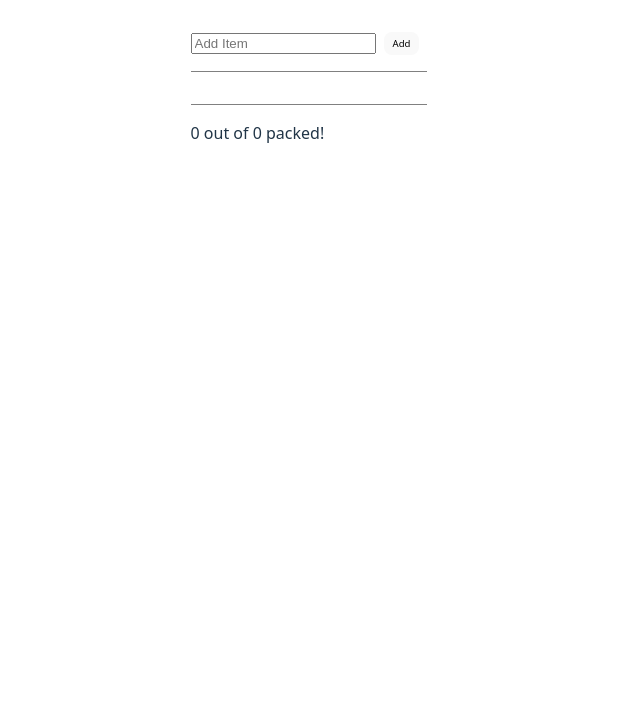
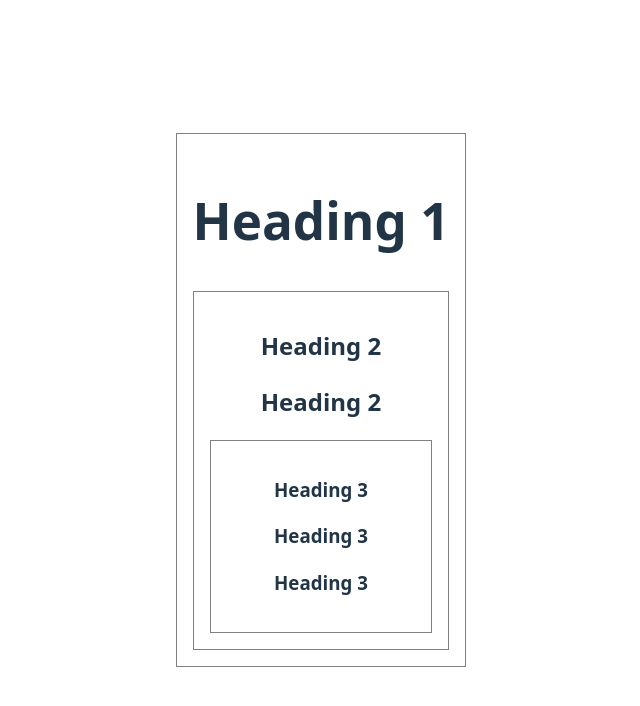
Before and after one commit to hsinny/react-official-examples, a React (Vite) app: page / in a window 1280 px wide. Shown: the top 706 px of the page, without its empty margins (319-959 px from the left). Built offline with nearby package versions, Linux system fonts and the light colour scheme.

Commit message:
feat: 新增顯示巢狀標題 SectionHeading 元件，使用 useContext & provider

```diff
--- a/src/App.tsx
+++ b/src/App.tsx
@@ -5,7 +5,8 @@ import './App.css';
 // import TravelPlanWithFlattenState from './components/TravelPlan/TravelPlanWithFlattenState';
 // import TravelPlanWithFlattenStateAndImmer from './components/TravelPlan/TravelPlanWithFlattenStateAndImmer';
 // import Todolist from './components/Todolist/Todolist';
-import TodolistWithReducer from './components/Todolist/TodolistWithReducer';
+// import TodolistWithReducer from './components/Todolist/TodolistWithReducer';
+import SectionHeading from './components/SectionHeading/SectionHeading';
 
 function App() {
   return (
@@ -16,7 +17,8 @@ function App() {
       {/* <TravelPlanWithFlattenState /> */}
       {/* <TravelPlanWithFlattenStateAndImmer /> */}
       {/* <Todolist /> */}
-      <TodolistWithReducer />
+      {/* <TodolistWithReducer /> */}
+      <SectionHeading />
     </>
   );
 }
--- /dev/null
+++ b/src/components/SectionHeading/Heading.tsx
@@ -0,0 +1,25 @@
+import { useContext } from 'react';
+import { LevelContext } from './LevelContext';
+
+const Heading = ({ children }: { children: React.ReactNode }) => {
+  const level = useContext(LevelContext);
+
+  switch (level) {
+    case 1:
+      return <h1>{children}</h1>;
+    case 2:
+      return <h2>{children}</h2>;
+    case 3:
+      return <h3>{children}</h3>;
+    case 4:
+      return <h4>{children}</h4>;
+    case 5:
+      return <h5>{children}</h5>;
+    case 6:
+      return <h6>{children}</h6>;
+    default:
+      return <p>{children}</p>;
+  }
+};
+
+export default Heading;
--- /dev/null
+++ b/src/components/SectionHeading/LevelContext.ts
@@ -0,0 +1,3 @@
+import { createContext } from 'react';
+
+export const LevelContext = createContext(1);
--- /dev/null
+++ b/src/components/SectionHeading/Section.tsx
@@ -0,0 +1,11 @@
+import { LevelContext } from './LevelContext';
+
+const Section = ({ level, children }: { level: number; children: React.ReactNode }) => {
+  return (
+    <LevelContext.Provider value={level}>
+      <section style={{ border: '1px solid gray', padding: '16px' }}>{children}</section>
+    </LevelContext.Provider>
+  );
+};
+
+export default Section;
--- /dev/null
+++ b/src/components/SectionHeading/SectionHeading.tsx
@@ -0,0 +1,21 @@
+import Section from './Section';
+import Heading from './Heading';
+
+const SectionHeading = () => {
+  return (
+    <Section level={1}>
+      <Heading>Heading 1</Heading>
+      <Section level={2}>
+        <Heading>Heading 2</Heading>
+        <Heading>Heading 2</Heading>
+        <Section level={3}>
+          <Heading>Heading 3</Heading>
+          <Heading>Heading 3</Heading>
+          <Heading>Heading 3</Heading>
+        </Section>
+      </Section>
+    </Section>
+  );
+};
+
+export default SectionHeading;
```
